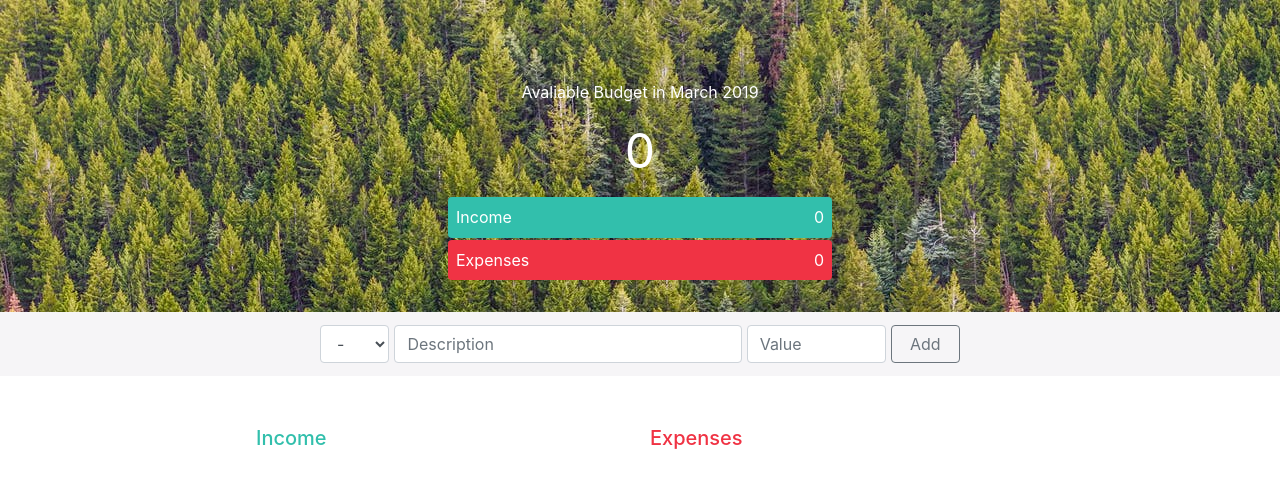
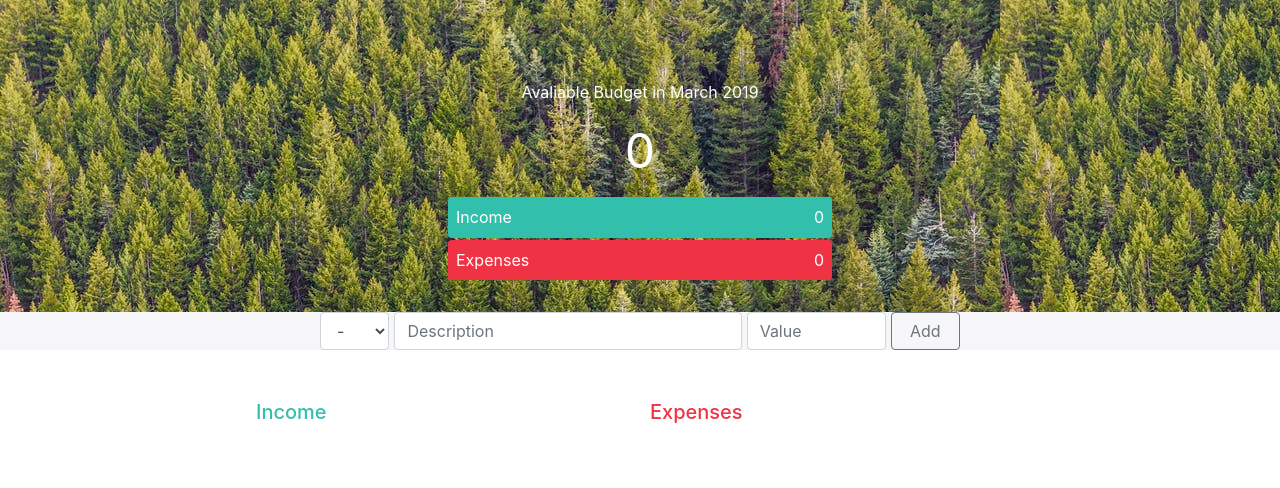
Before and after one commit to Xapollon430/Budget-App, a plain HTML site: page index.html in a window 1280 px wide. Drawn offline with nearby package versions, Linux system fonts and the light colour scheme.

```diff
--- a/style.css
+++ b/style.css
@@ -73,7 +73,6 @@
 /*MID SECTION*/
 
 .mid {
-    height: 8%;
     background: rgb(246, 245, 247);
     display: grid;
     justify-items: center;
```
